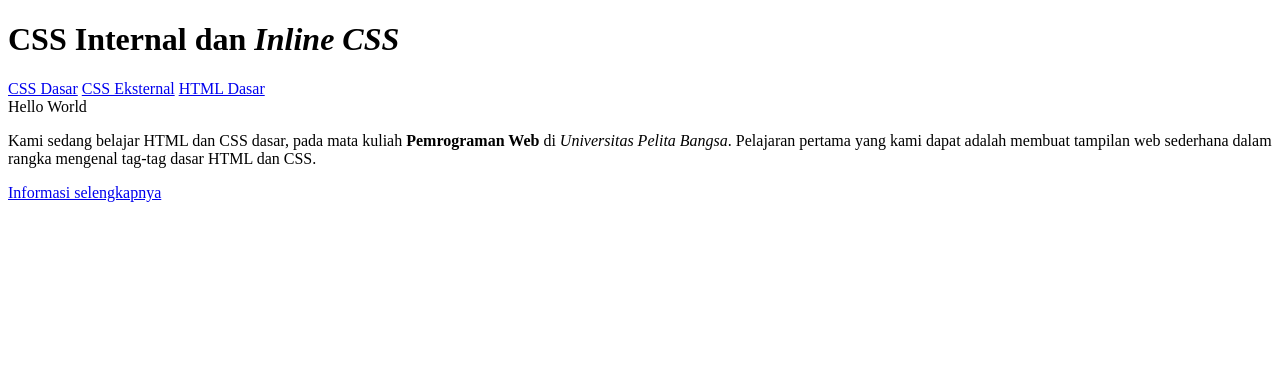
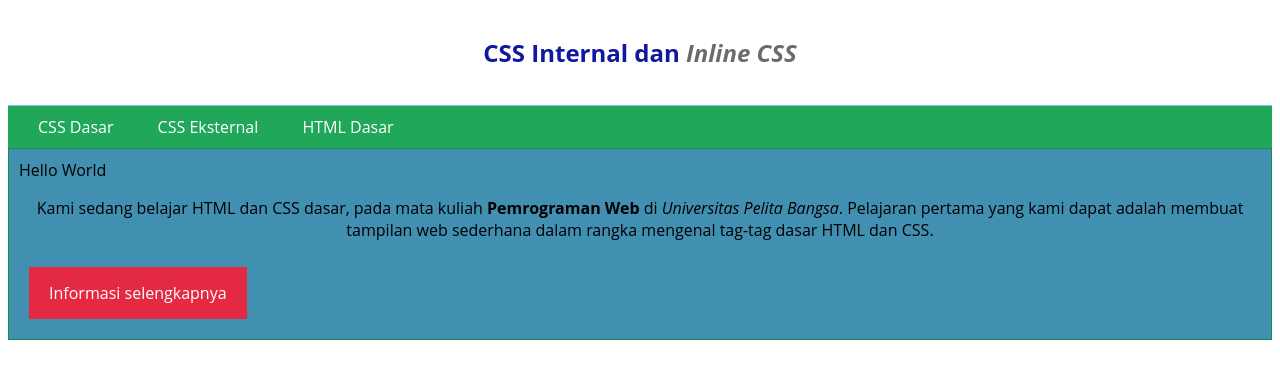
Before and after one commit to abirizqi008-cloud/Lab3Web, a plain HTML site: page index.html in a window 1280 px wide. Drawn offline with Linux system fonts and the light colour scheme.

Commit message:
Menambahkan paragraf di Index

```diff
--- a/index.html
+++ b/index.html
@@ -4,6 +4,65 @@
     <meta charset="UTF-8">
     <meta name="viewport" content="width=device-width, initial-scale=1.0">
     <title>CSS Dasar</title>
+        <link rel="stylesheet" href="style_eksternal.css" type="text/css">
+    <style>
+        body {
+            font-family:'Open Sans', sans-serif;
+        }
+        header {
+            min-height: 80px;
+            border-bottom:1px solid #77CCEF;
+        }
+        h1 {
+            font-size: 24px;
+            color: #0F189F;
+            text-align: center;
+            padding: 20px 10px;
+         }
+        h1 i {
+            color:#6d6a6b;
+        }
+        nav {
+            background: #20A759;
+            color:#fff;
+            padding: 10px;
+        }
+        nav a {
+            color: #fff;
+            text-decoration: none;
+            padding:10px 20px;
+        }
+        nav .active,
+        nav a:hover {
+            background: #0B6B3A;
+        }
+       /* ID Selector */
+        #intro {
+            background: #418fb1;
+            border: 1px solid #099249;
+            min-height: 100px;
+            padding: 10px;
+        }
+
+        #intro h1 {
+            text-align: left;
+            border: 0;
+            color: #fff;
+        }
+
+        /* Class Selector */
+        .button {
+            padding: 15px 20px;
+            background: #bebcbd;
+            color: #fff;
+            display: inline-block;
+            margin: 10px;
+            text-decoration: none;
+        }
+        .btn-primary {
+            background: #E42A42;
+}
+    </style>
 </head>
 <body>
     <header>
@@ -17,10 +76,12 @@
     <!-- CSS ID Selector -->
      <div id="intro"
         <h1>Hello World</h1>
-        <p>Kami sedang belajar HTML dan CSS dasar, pada mata kuliah
-<b>Pemrograman Web</b> di <i>Universitas Pelita Bangsa</i>. Pelajaran pertama
-yang kami dapat adalah membuat tampilan web sederhana dalam rangka mengenal
-tag-tag dasar HTML dan CSS.</p>
+        <p style="text-align: center; color: #ccd8e4:">
+    Kami sedang belajar HTML dan CSS dasar, pada mata kuliah
+    <b>Pemrograman Web</b> di <i>Universitas Pelita Bangsa</i>. Pelajaran pertama
+    yang kami dapat adalah membuat tampilan web sederhana dalam rangka mengenal
+    tag-tag dasar HTML dan CSS.
+</p>
         <!-- CSS Class Selector -->
          <a class="button btn-primary" href="#intro">Informasi selengkapnya</a>
 </body>
```
